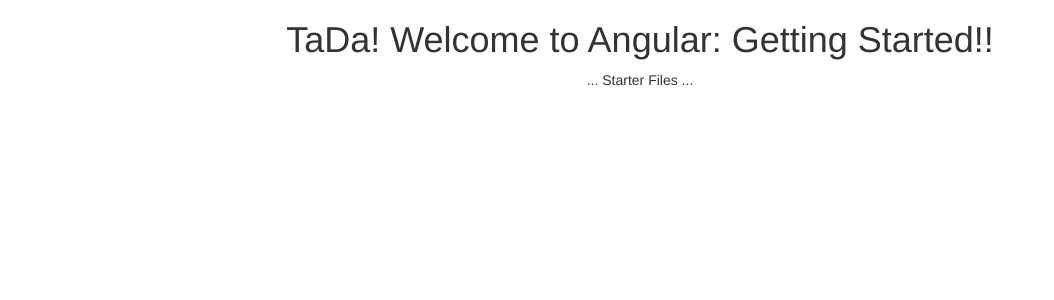
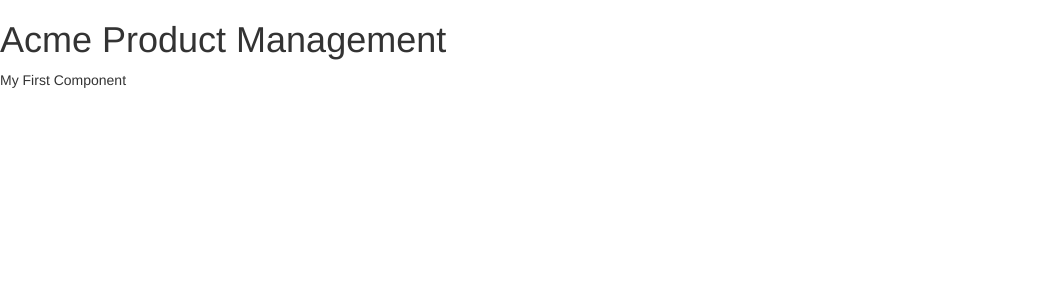
Before and after one commit to blondfro/APM, an Angular app: page / in a window 1280 px wide. Shown: the top 300 px of the page, without its empty margins (0-1054 px from the left). Built offline with nearby package versions, Linux system fonts and the light colour scheme.

Commit message:
created base app.component.ts code for the product and adjusted readability in app.module.ts

```diff
--- a/src/app/app.component.ts
+++ b/src/app/app.component.ts
@@ -1,10 +1,26 @@
-import { Component } from '@angular/core';
+import {Component} from '@angular/core';
 
 @Component({
   selector: 'pm-root',
-  templateUrl: './app.component.html',
-  styleUrls: ['./app.component.css']
+  template: '<div>' +
+              '<h1>{{pageTitle}}</h1> ' +
+              '<div> My First Component</div>' +
+            '</div>'
 })
+
 export class AppComponent {
-  title = 'Angular: Getting Started';
+  pageTitle: string = 'Acme Product Management';
 }
+
+
+// Original code
+// import { Component } from '@angular/core';
+//
+// @Component({
+//   selector: 'pm-root',
+//   templateUrl: './app.component.html',
+//   styleUrls: ['./app.component.css']
+// })
+// export class AppComponent {
+//   title = 'Angular: Getting Started';
+// }
--- a/src/app/app.module.ts
+++ b/src/app/app.module.ts
@@ -13,4 +13,5 @@
   providers: [],
   bootstrap: [AppComponent]
 })
+
 export class AppModule { }
```
